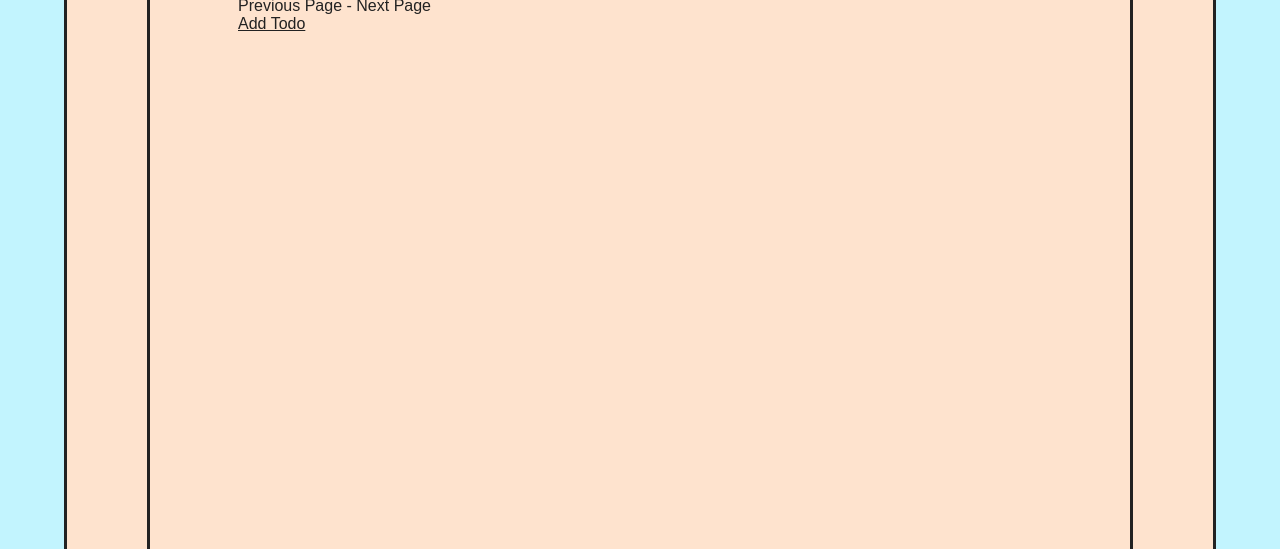
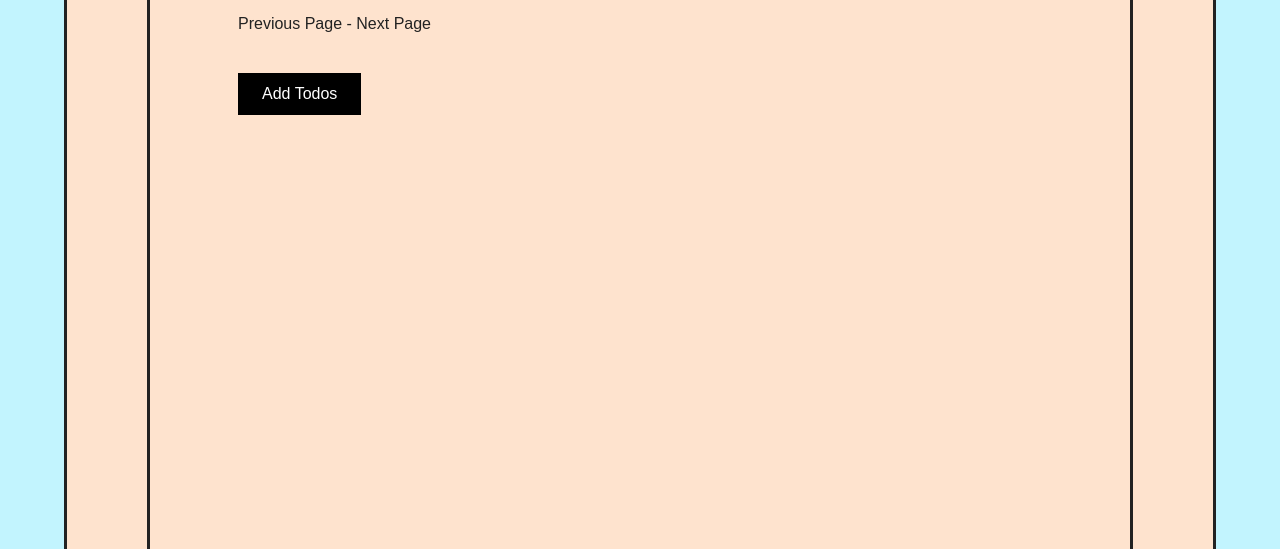
Before and after one commit to tripleprisma/citizens-office-trainer, a Flask app: page /cookies in a window 1280 px wide. Shown: the part 275-824 px from the top of the page. Run offline with Flask 3, Linux system fonts and the light colour scheme.

Commit message:
Improve appearance

```diff
--- a/app/static/CSS/main.css
+++ b/app/static/CSS/main.css
@@ -19,6 +19,60 @@
 h2 {
     font-size: 2em;
 }
+
+
+/* button */
+
+.neobrutalistic-btn {
+    font-size: 1rem;
+    padding: 0.75rem 1.5rem;
+    border: none;
+    color: #fff;
+    background-color: #000;
+    transition: background-color 0.3s ease;
+    position: relative;
+    overflow: hidden;
+    margin-top: 40px;
+  }
+
+  .neobrutalistic-btn:before {
+    content: "";
+    position: absolute;
+    top: -10px;
+    right: -10px;
+    bottom: -10px;
+    left: -10px;
+    z-index: -1;
+    background-color: #000;
+    transform: skew(-30deg);
+  }
+
+  .neobrutalistic-btn:hover {
+    background-color: #fff;
+    color: #000;
+  }
+
+
+/* input field */
+
+    .neobrutalistic-input {
+        height: 2.8rem;
+        padding: 0.6rem;
+        border: none;
+        background-color: #fff;
+        color: #000;
+        font-size: 1rem;
+        font-family: Arial, sans-serif;
+        box-shadow: inset 0 0 0 1px #fff;
+    }
+
+    .neobrutalistic-input:focus {
+        outline: none;
+        box-shadow: inset 0 0 0 1px #fff, 0 0 0 3px #000;
+    }
+
+
+
 
 /* start page */
 
--- a/app/templates/base.html
+++ b/app/templates/base.html
@@ -10,19 +10,16 @@
     {% endblock %}
 </head>
 <body>
-    <!-- <nav class="navigation">
-        <a href="{{ url_for('cookies.cookies') }}">Go To Todos</a>
-        <a href="{{ url_for('simple_pages.index') }}">Home</a>
-    </nav> -->
-    <!-- nav bar -->
+
+    <!-- nav bar and layout -->
 
     <nav class="nav">
         <div class="left nav-block">
             <img class="icon" src="https://uploads-ssl.webflow.com/63c013a3c42c784651026c47/63c013a3c42c7817c1026c66_header-star.svg">
         </div>
-        <a href="./index.html" class="mid nav-block">
+        <a href="./" class="mid nav-block">
             <div>
-                <p class="nav-bar-heading">Tripleprisma To-Do</p>
+                <p class="nav-bar-heading">To-Do</p>
             </div>
         </a>
         <div class="right nav-block">
@@ -31,6 +28,10 @@
     </nav>
     <div class="main-section-wrapper">
     <div class="main-section">
+    <nav class="navigation">
+            <a href="{{ url_for('cookies.cookies') }}">Go To Todos</a>
+            <a href="{{ url_for('simple_pages.index') }}">Home</a>
+    </nav>
 
     {% block body %}{% endblock %}
 </body>
--- a/app/templates/cookies/cookies.html
+++ b/app/templates/cookies/cookies.html
@@ -24,7 +24,10 @@
     <span>Next Page</span>
     {% endif %}
   </nav>
-  <a href="{{url_for('cookies.add_cookie_page')}}">Add Todo</a>
+  <!-- <a href="{{url_for('cookies.add_cookie_page')}}">Add Todo</a> -->
+  <a href="{{url_for('cookies.add_cookie_page')}}">
+    <button class="neobrutalistic-btn">Add Todos</button>
+  </a>
 </ul>
 
 {% endblock %}
--- a/app/templates/cookies/edit.html
+++ b/app/templates/cookies/edit.html
@@ -4,8 +4,8 @@
 
 {% block body %}
 <form action="{{url_for('cookies.edit_cookie', id=cookie.id)}}" method="post">
-    <input type="text" name="name" value="{{cookie.name}}">
-    <input type="text" name="price" value="{{cookie.description}}">
-    <button type="submit">Edit Todo</button>
+    <input type="text" name="name" value="{{cookie.name}}" class="neobrutalistic-input">
+    <input type="text" name="price" value="{{cookie.description}}" class="neobrutalistic-input">
+    <button type="submit" class="neobrutalistic-btn">Save</button>
 </form>
 {% endblock %}
--- a/app/templates/cookies/show.html
+++ b/app/templates/cookies/show.html
@@ -16,8 +16,10 @@
 <a href="{{url_for('cookies.edit_cookie_page', id=cookie.id)}}">Edit</a>
 
 <footer>
-  <a href="/cookies">Back to all Todos</a>
-</footer>
+  <a href="/cookies">
+    <button class="neobrutalistic-btn">Back to all Todos</button>
+  </a>
+  </footer>
 
 <script defer>
 
```
Also changed, not shown: app/templates/cookies/new.html (+4 -4 lines), app/templates/index.html (+6 -2 lines), instance/database.db, run.py (line endings or trailing spaces).
